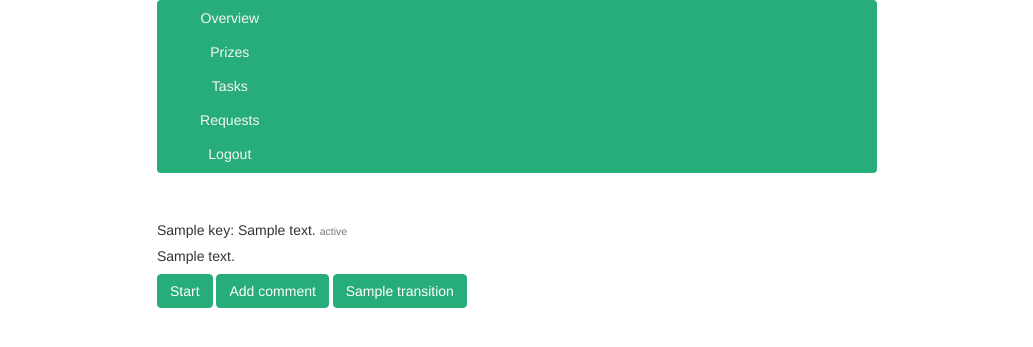
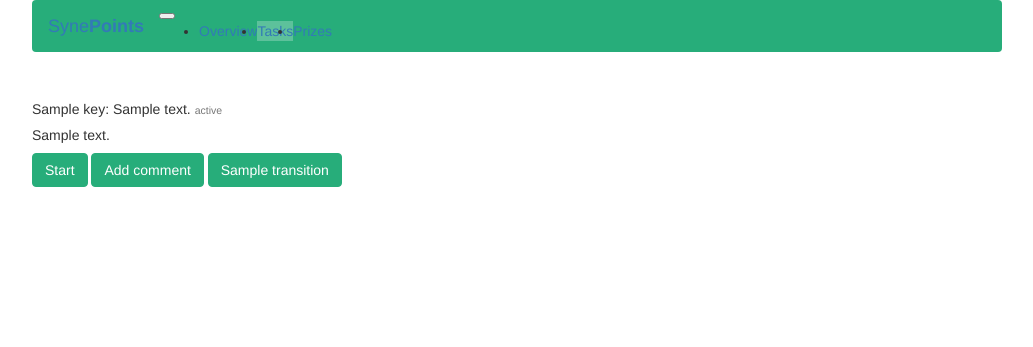
Before and after one commit to skvaryk/pyt_semestral_project, a Flask app: template templates/pages/tasks.html in a window 1280 px wide. Shown: the top 347 px of the page, without its empty margins (123-1156 px from the left). Run offline with Flask 2, Linux system fonts and the light colour scheme; the template is opened without the code that fills it: most values are stand-ins (such as "Sample title", 1, 10 or a date in 2020); parts of the project's set-up code (start-up, migrations or seed data) failed here and were passed over; some libraries are stand-ins or nearby versions.

Commit message:
added new navbar and changed page navigation

```diff
--- a/app.py
+++ b/app.py
@@ -73,9 +73,9 @@
 @app.route("/")
 @login_required
 def index():
-    resp_json = google.get("/oauth2/v2/userinfo").json()
-    if not resp_json['email']:
-        return redirect('/logout')
+    # resp_json = google.get("/oauth2/v2/userinfo").json()
+    # if not resp_json['email']:
+    #     return redirect('/logout')
     return redirect('/overview')
 
 
--- a/static/styles/default_style.css
+++ b/static/styles/default_style.css
@@ -1,5 +1,5 @@
 .container {
-    max-width: 750px;
+    max-width: 1000px;
 }
 
 table {
@@ -23,22 +23,28 @@
     margin: 0 auto;
 }
 
-div.box {
-    box-sizing: border-box;
-    width: 20%;
-    float: none;
-    text-align: center;
+html {
+    font-size: 100%;
 }
 
-a.navbutton {
-    -webkit-appearance: button;
-    -moz-appearance: button;
-    color: whitesmoke;
-    font-size: 1.1vw;
-    text-decoration: none;
-    width: 100%;
-    height: 100%;
-}
+/*div.box {*/
+/*box-sizing: border-box;*/
+/*width: 20%;*/
+/*float: none;*/
+/*text-align: center;*/
+/*background-color: #27ad7a;*/
+/*border-color: #27ad7a;*/
+/*}*/
+
+/*a.navbutton {*/
+/*-webkit-appearance: button;*/
+/*-moz-appearance: button;*/
+/*color: whitesmoke;*/
+/*font-size: 1.1vw;*/
+/*text-decoration: none;*/
+/*width: 100%;*/
+/*height: 100%;*/
+/*}*/
 
 a.card-button {
     color: whitesmoke;
--- a/templates/layouts/main.html
+++ b/templates/layouts/main.html
@@ -5,35 +5,107 @@
     <meta content="width=device-width, initial-scale=1.0" name="viewport">
 
     {% block styles %}
-    {{super()}}
-    <link href="{{url_for('.static', filename='styles/default_style.css')}}"
+        {{ super() }}
+
+        <link href="https://maxcdn.bootstrapcdn.com/bootstrap/3.3.4/css/bootstrap.min.css" rel="stylesheet">
+        <script src="https://maxcdn.bootstrapcdn.com/bootstrap/3.3.4/js/bootstrap.min.js"></script>
+        <link href="{{ url_for('.static', filename='styles/default_style.css') }}"
               rel="stylesheet">
+
     {% endblock %}
 </head>
 <body>
 
+{% set active_page = active_page|default('index') -%}
+
 {% block content %}
     <div class="container">
 
-    <nav class="navbar navbar-expand navbar-dark" style="background-color: #27ad7a;">
+        <!--<nav class="navbar navbar-expand navbar-dark" style="background-color: #27ad7a;">-->
 
-        <div class="box nav-item active">
-            <a href="/overview" class="btn nav-link mr-auto navbutton">Overview</a>
+        <!--<div class="box nav-item active">-->
+        <!--<a href="/overview" class="btn nav-link mr-auto navbutton">Overview</a>-->
+        <!--</div>-->
+
+        <!--<div class="box nav-item active">-->
+        <!--<a href="/prizes" class="btn nav-item mr-auto navbutton">Prizes</a>-->
+        <!--</div>-->
+        <!--<div class="box nav-item active">-->
+        <!--<a href="/tasks" class="btn nav-item mr-auto navbutton">Tasks</a>-->
+        <!--</div>-->
+        <!--<div class="box nav-item active">-->
+        <!--<a href="/requests" class="btn nav-item mr-auto navbutton">Requests</a>-->
+        <!--</div>-->
+        <!--<div class="box nav-item active">-->
+        <!--<a href="/logout" class="btn nav-item mr-auto navbutton">Logout</a>-->
+        <!--</div>-->
+        <!--</nav>-->
+
+        <!--<nav class="navbar navbar-inverse">-->
+        <!--<div class="container-fluid">-->
+        <!--<div class="navbar-header">-->
+        <!--<a class="navbar-brand" href="#">SynePoints</a>-->
+        <!--</div>-->
+        <!--<ul class="nav navbar-nav mr-auto nav-pills">-->
+        <!--<li class="active"><a href="#">Home</a></li>-->
+        <!--<li><a href="#">Page 1</a></li>-->
+        <!--<li><a href="#">Page 2</a></li>-->
+        <!--</ul>-->
+        <!--<ul class="nav navbar-nav navbar-right">-->
+        <!--<li><a href="#"><span class="glyphicon glyphicon-user"></span> Sign Up</a></li>-->
+        <!--<li><a href="#"><span class="glyphicon glyphicon-log-in"></span> Login</a></li>-->
+        <!--</ul>-->
+        <!--</div>-->
+        <!--</nav>-->
+
+        <nav class="navbar navbar-expand-lg navbar-dark" style="background-color: #27ad7a;">
+            <a class="navbar-brand" href="/">Syne<strong>Points</strong></a>
+            <button class="navbar-toggler" type="button" data-toggle="collapse" data-target="#navbarSupportedContent"
+                    aria-controls="navbarSupportedContent" aria-expanded="false" aria-label="Toggle navigation">
+                <span class="navbar-toggler-icon"></span>
+            </button>
+
+            <div class="collapse navbar-collapse" id="navbarSupportedContent">
+                <ul class="navbar-nav mr-auto">
+
+                    <li class="nav-item active"
+                            {% if active_page == "overview" %} style="background-color: #5dc19b;" {% endif %}>
+                        <a class="nav-link" href="/">Overview <span class="sr-only">(current)</span></a>
+                    </li>
+                    <li class="nav-item active"
+                            {% if active_page == "tasks" %} style="background-color: #5dc19b;" {% endif %}><a
+                            class="nav-link" href="/tasks">Tasks <span class="sr-only">(current)</span></a>
+                    </li>
+                    <li class="nav-item dropdown active"
+                            {% if active_page == "prizes" or active_page == "requests" or active_page == "TODO" %}
+                        style="background-color: #5dc19b;" {% endif %}>
+                        <a class="nav-link dropdown-toggle" href="#" id="navbarDropdown" role="button"
+                           data-toggle="dropdown" aria-haspopup="true" aria-expanded="false">
+                            Prizes
+                        </a>
+                        <div class="dropdown-menu" aria-labelledby="navbarDropdown">
+                            <a class="dropdown-item" href="/prizes">Get Prizes</a>
+                            <a class="dropdown-item" href="/requests">Requests</a>
+                            <div class="dropdown-divider"></div>
+                            <a class="dropdown-item" href="#">How can I get points?</a>
                         </div>
-
-        <div class="box nav-item active">
-            <a href="/prizes" class="btn nav-item mr-auto navbutton">Prizes</a>
-        </div>
-        <div class="box nav-item active">
-            <a href="/tasks" class="btn nav-item mr-auto navbutton">Tasks</a>
-        </div>
-        <div class="box nav-item active">
-            <a href="/requests" class="btn nav-item mr-auto navbutton">Requests</a>
-        </div>
-        <div class="box nav-item active">
-            <a href="/logout" class="btn nav-item mr-auto navbutton">Logout</a>
+                    </li>
+                </ul>
             </div>
         </nav>
+
+
+        <!--<nav>-->
+        <!--<div class="nav-wrapper">-->
+        <!--<a href="#" class="brand-logo">Logo</a>-->
+        <!--<ul id="nav-mobile" class="right hide-on-med-and-down">-->
+        <!--<li><a href="sass.html">Sass</a></li>-->
+        <!--<li><a href="badges.html">Components</a></li>-->
+        <!--<li><a href="collapsible.html">JavaScript</a></li>-->
+        <!--</ul>-->
+        <!--</div>-->
+        <!--</nav>-->
+
 
         <br>
         <div class="row">
--- a/templates/pages/jira_register.html
+++ b/templates/pages/jira_register.html
@@ -1,4 +1,5 @@
 {% extends "layouts/main.html" %}
+{% set active_page = "tasks" %}
 {% block page_content %}
 
     <div class="col-lg-12 col-centered">
--- a/templates/pages/prizes.html
+++ b/templates/pages/prizes.html
@@ -1,4 +1,5 @@
 {% extends "layouts/main.html" %}
+{% set active_page = "prizes" %}
 {% block page_content %}
 <div class="col-lg-12 col-centered">
 
--- a/templates/pages/requests.html
+++ b/templates/pages/requests.html
@@ -1,4 +1,5 @@
 {% extends "layouts/main.html" %}
+{% set active_page = "requests" %}
 {% block page_content %}
     <div class="col-lg-12 col-centered">
 
--- a/templates/pages/tasks.html
+++ b/templates/pages/tasks.html
@@ -1,4 +1,5 @@
 {% extends "layouts/main.html" %}
+{% set active_page = "tasks" %}
 {% block page_content %}
 {{super()}}
 
--- a/templates/pages/toggl_register.html
+++ b/templates/pages/toggl_register.html
@@ -1,4 +1,5 @@
 {% extends "layouts/main.html" %}
+{% set active_page = "tasks" %}
 {% block page_content %}
 
     <div class="col-lg-12 col-centered">
```
Also changed, not shown: templates/pages/overview.html (+10 -4 lines). Lines whose indentation alone changed are shown as unchanged.
